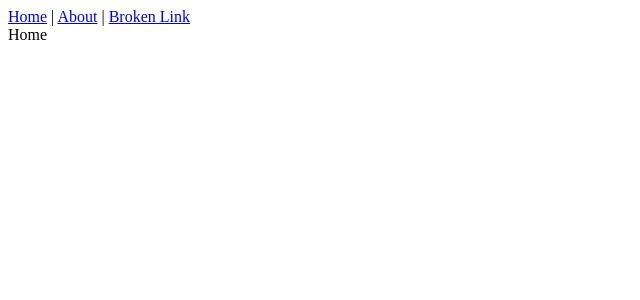
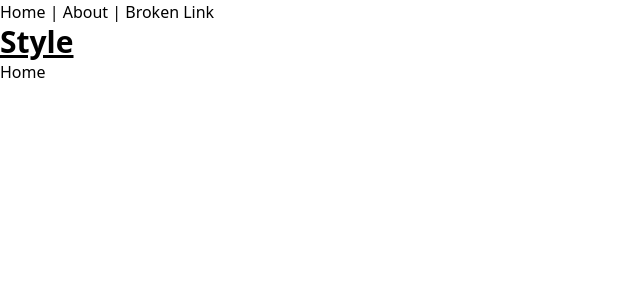
Before and after one commit to anny-fan/e-commerce, a Vue app: page / in a window 1280 px wide. Shown: the top 300 px of the page, without its empty margins (0-640 px from the left). Built offline with nearby package versions, Linux system fonts and the light colour scheme.

Commit message:
add tailwind

```diff
--- a/index.html
+++ b/index.html
@@ -4,6 +4,7 @@
     <meta charset="UTF-8">
     <link rel="icon" href="/favicon.ico">
     <meta name="viewport" content="width=device-width, initial-scale=1.0">
+    <link href="/dist/style.css" rel="stylesheet">
     <title>Vite App</title>
   </head>
   <body>
--- a/package.json
+++ b/package.json
@@ -16,9 +16,12 @@
     "@rushstack/eslint-patch": "^1.2.0",
     "@vitejs/plugin-vue": "^4.2.3",
     "@vue/eslint-config-prettier": "^7.1.0",
+    "autoprefixer": "^10.4.14",
     "eslint": "^8.39.0",
     "eslint-plugin-vue": "^9.11.0",
+    "postcss": "^8.4.23",
     "prettier": "^2.8.8",
+    "tailwindcss": "^3.3.2",
     "vite": "^4.3.5"
   }
 }
--- /dev/null
+++ b/postcss.config.js
@@ -0,0 +1,6 @@
+module.exports = {
+  plugins: {
+    tailwindcss: {},
+    autoprefixer: {},
+  },
+}
--- a/src/App.vue
+++ b/src/App.vue
@@ -32,7 +32,12 @@
     <a href="#/non-existent-path">Broken Link</a>
   </header>
 
+  <h1 class="text-3xl font-bold underline">
+    Style
+  </h1>
+
   <component :is="currentView" />
+
 </template>
 
 <style scoped>
--- a/src/main.js
+++ b/src/main.js
@@ -1,4 +1,4 @@
-import './assets/main.css'
+import './style.css'
 
 import { createApp } from 'vue'
 import App from './App.vue'
--- /dev/null
+++ b/src/style.css
@@ -0,0 +1,3 @@
+@tailwind base;
+@tailwind components;
+@tailwind utilities;
--- /dev/null
+++ b/tailwind.config.js
@@ -0,0 +1,11 @@
+/** @type {import('tailwindcss').Config} */
+module.exports = {
+  content: [
+    "./index.html",
+    "./src/**/*.{vue,js,ts,jsx,tsx}",
+  ],
+  theme: {
+    extend: {},
+  },
+  plugins: [],
+}
```
Also changed, not shown: src/assets/main.css (deleted), 1 other file (tests, documents, lock files or other folders).
